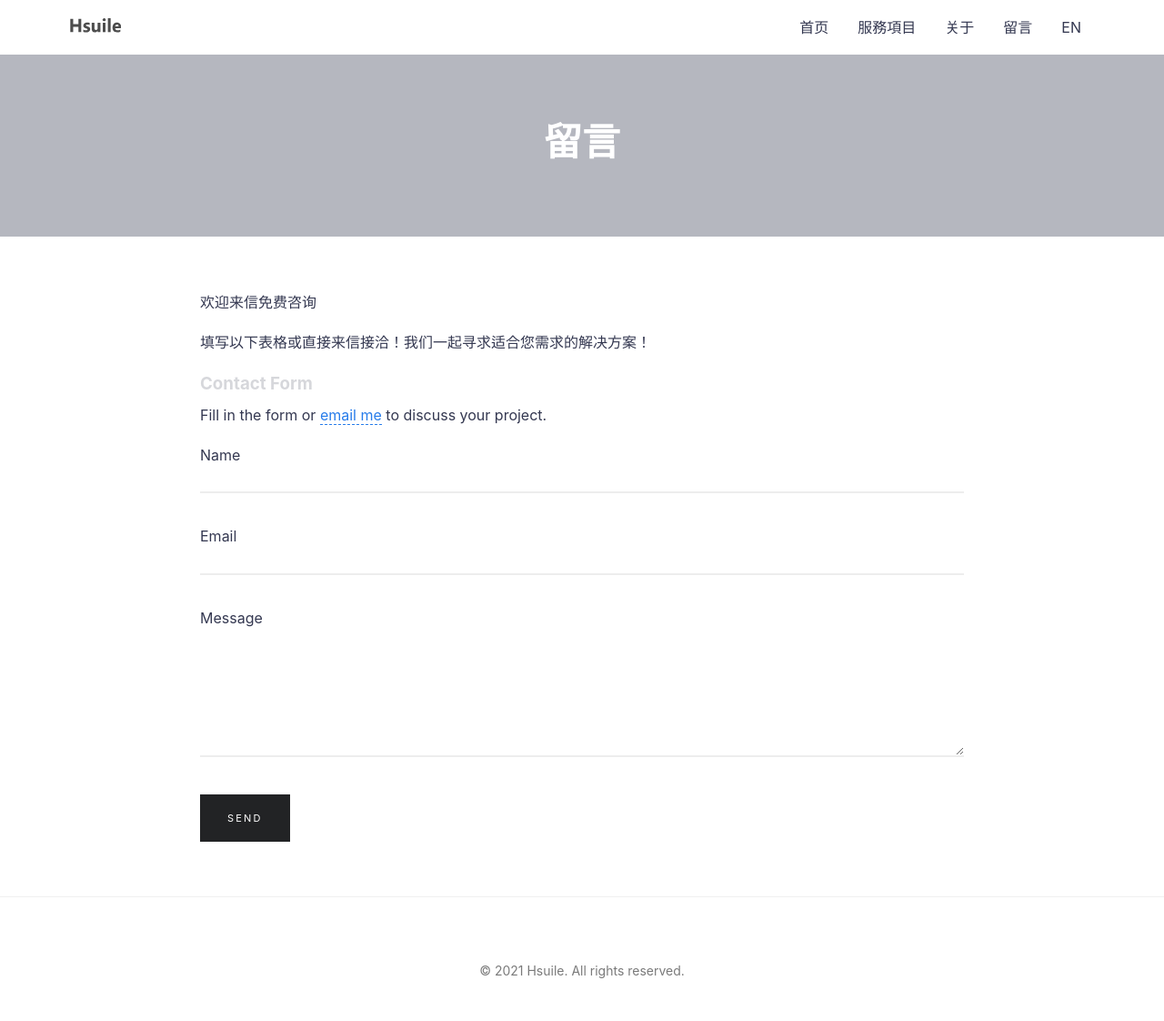
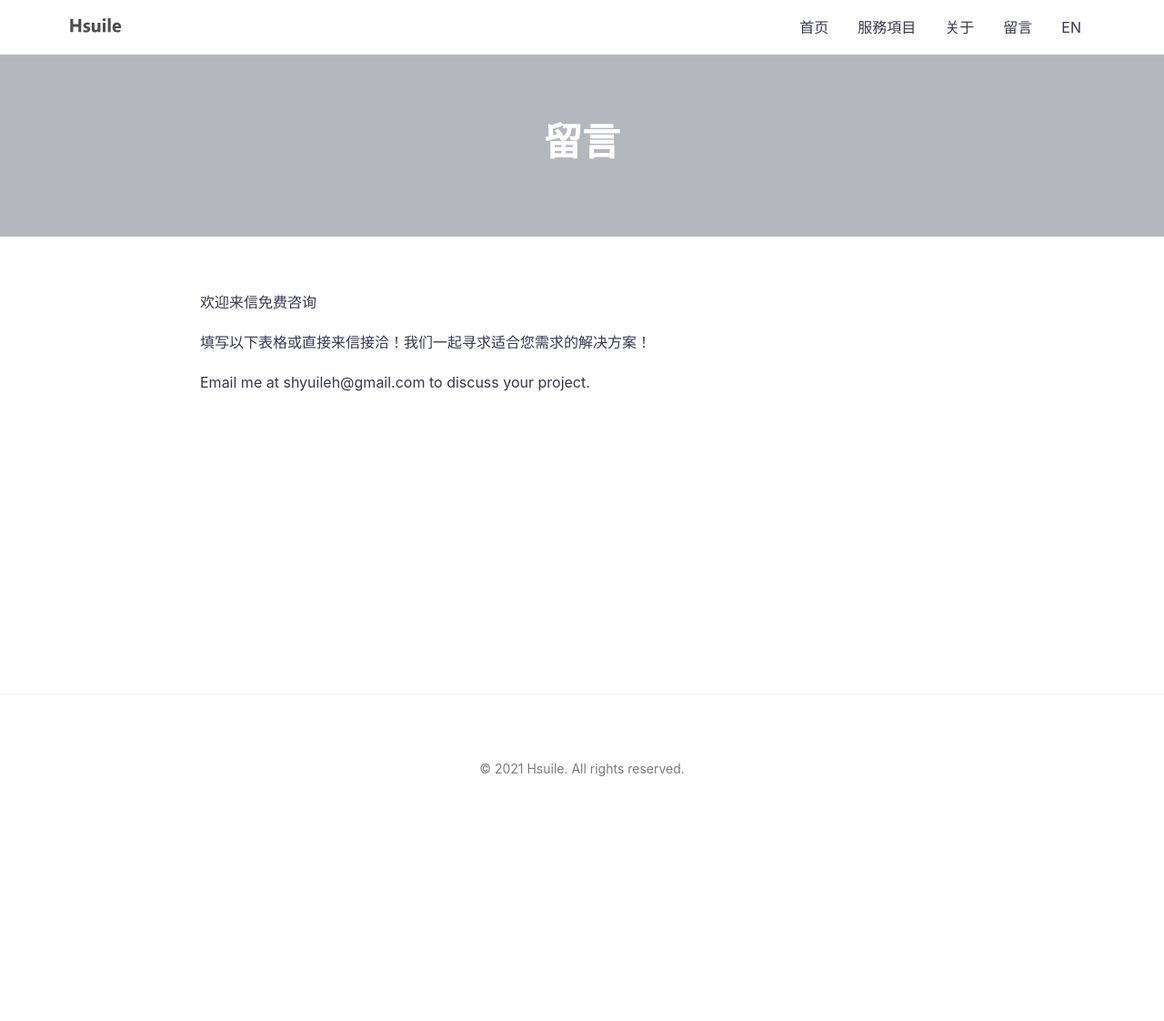
Before and after one commit to Hsuile/cn, a Jekyll site: the page built from contact.md, in a window 1280 px wide. Shown: the whole page at 91% size. Built offline with Jekyll 4.4.1, drawn with Linux system fonts in a browser that asks for light colours; after the commit the page ends 900 px from its top, so only the background shows below that.

Commit message:
07/10/21
Remove outdated contact form. Update blog links and welcome message.

```diff
--- a/_config.yml
+++ b/_config.yml
@@ -4,7 +4,7 @@ author: Hsuile # You :P
 description: > # Meta description of Homepage
   Website in progress.
 baseurl: "/" # the subpath of your site, e.g. /blog
-url: "https://cn.hsuile.com/" # the base hostname & protocol for your site, e.g. http://example.com
+url: "https://hsuile.com/cn/" # the base hostname & protocol for your site, e.g. http://example.com
 
 # SEO PLUGIN
 #social:
@@ -27,7 +27,7 @@ navigation: # Navigation links
 #  - {name: '網誌', link: '/blog'}
 
 tagline: >
-  A chinese version is here! Currently being built.
+  Currently being built.
 
 hero_img: posts/dallas-reedy-9ibcYkU_rSk-unsplash.jpg # Main background image: use the path from /assets/img/ => This will output /assets/img/posts/sleek_lg.jpg
 
--- a/contact.md
+++ b/contact.md
@@ -8,10 +8,12 @@ permalink: /contact/
 
 填写以下表格或直接来信接洽！我们一起寻求适合您需求的解决方案！
 
-### Contact Form
+Email me at shyuileh@gmail.com to discuss your project.
+
+<!-- ### Contact Form
 
 Fill in the form or [email me](mailto:{{site.email}}) to discuss your project.
 
 {% include form.html %}
 
-{% include modal.html %}
+{% include modal.html %} -->
```
Also changed, not shown: about.md (+1 -1 lines), 11 other files.
